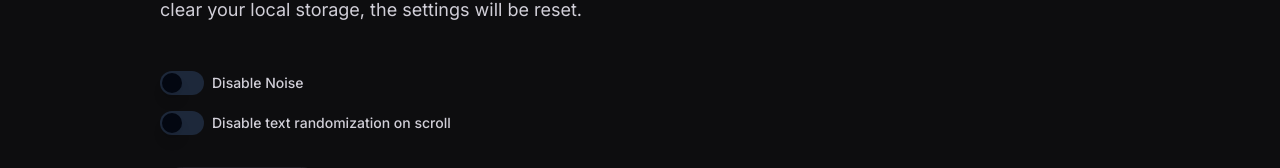
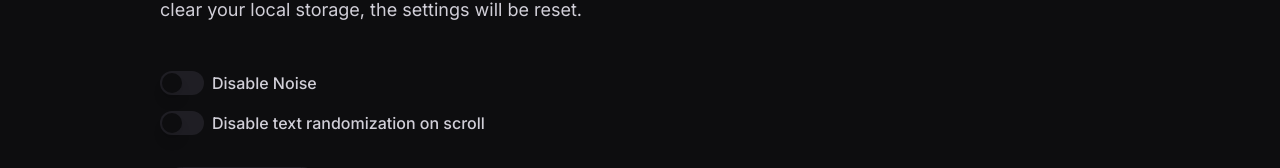
Before and after one commit to Willem-Jaap/website, a Next.js app: page /settings in a window 1280 px wide. Shown: the part 479-647 px from the top of the page. Built offline with nearby package versions, Linux system fonts and the light colour scheme; no server answers.

Commit message:
fix: correct theming for switch components, fix fontsize

```diff
--- a/src/app/(default)/settings/page.tsx
+++ b/src/app/(default)/settings/page.tsx
@@ -20,11 +20,13 @@ const Page = () => {
                     <div className="grid gap-4">
                         <div className="flex items-center space-x-2">
                             <Switch id="disable-noise" />
-                            <Label htmlFor="disable-noise">Disable Noise</Label>
+                            <Label htmlFor="disable-noise" className="text-base">
+                                Disable Noise
+                            </Label>
                         </div>
                         <div className="flex items-center space-x-2">
                             <Switch id="disable-text-randomization" />
-                            <Label htmlFor="disable-text-randomization">
+                            <Label htmlFor="disable-text-randomization" className="text-base">
                                 Disable text randomization on scroll
                             </Label>
                         </div>
--- a/src/components/ui/switch.tsx
+++ b/src/components/ui/switch.tsx
@@ -12,14 +12,14 @@ const Switch = React.forwardRef<
 >(({ className, ...props }, ref) => (
     <SwitchPrimitives.Root
         className={cn(
-            'peer inline-flex h-[24px] w-[44px] shrink-0 cursor-pointer items-center rounded-full border-2 border-transparent transition-colors focus-visible:outline-none focus-visible:ring-2 focus-visible:ring-ring focus-visible:ring-offset-2 focus-visible:ring-offset-background disabled:cursor-not-allowed disabled:opacity-50 data-[state=checked]:bg-primary data-[state=unchecked]:bg-input',
+            'peer inline-flex h-[24px] w-[44px] shrink-0 cursor-pointer items-center rounded-full border-2 border-transparent transition-colors disabled:cursor-not-allowed disabled:opacity-50 data-[state=checked]:bg-charade-500 data-[state=unchecked]:bg-charade-700',
             className,
         )}
         {...props}
         ref={ref}>
         <SwitchPrimitives.Thumb
             className={cn(
-                'pointer-events-none block h-5 w-5 rounded-full bg-background shadow-lg ring-0 transition-transform data-[state=checked]:translate-x-5 data-[state=unchecked]:translate-x-0',
+                'pointer-events-none block h-5 w-5 rounded-full bg-charade-950 shadow-lg ring-0 transition-all data-[state=checked]:bg-charade-100 data-[state=checked]:translate-x-5 data-[state=unchecked]:translate-x-0',
             )}
         />
     </SwitchPrimitives.Root>
```
